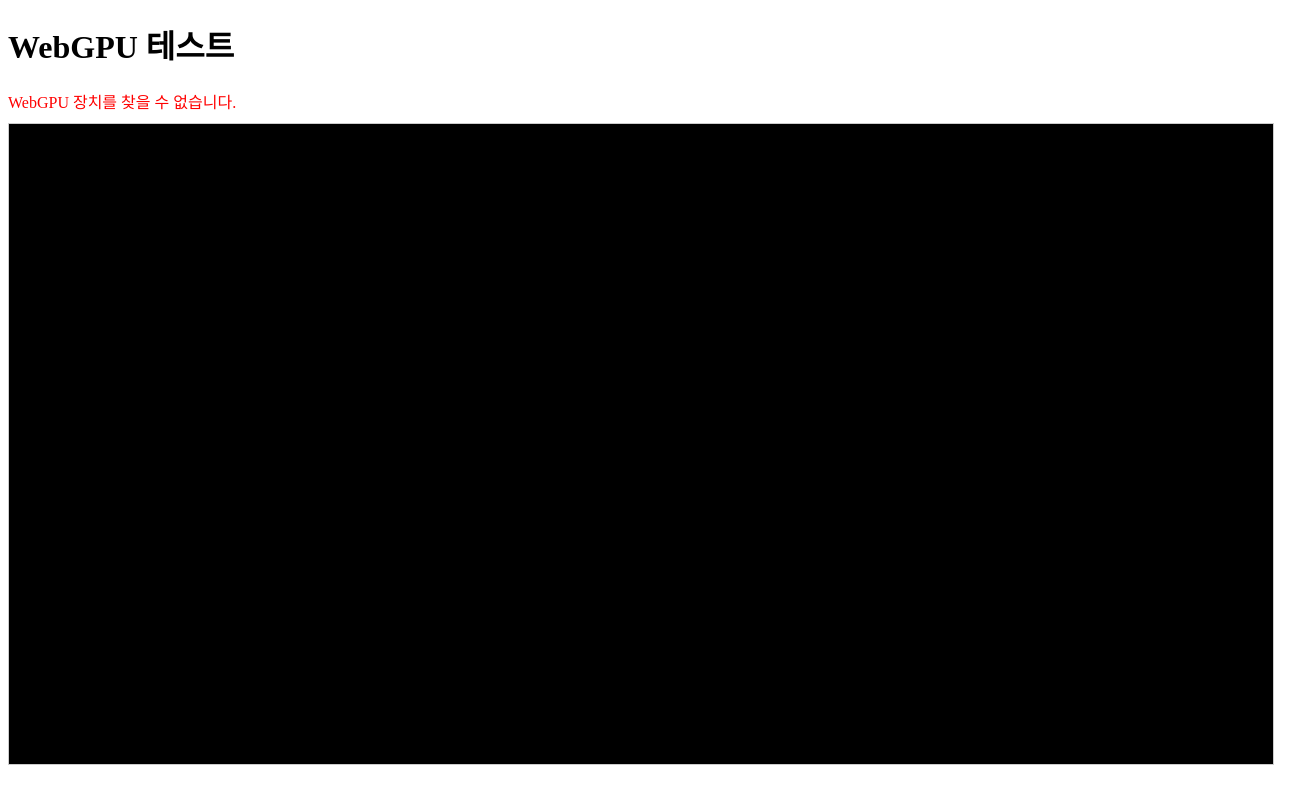
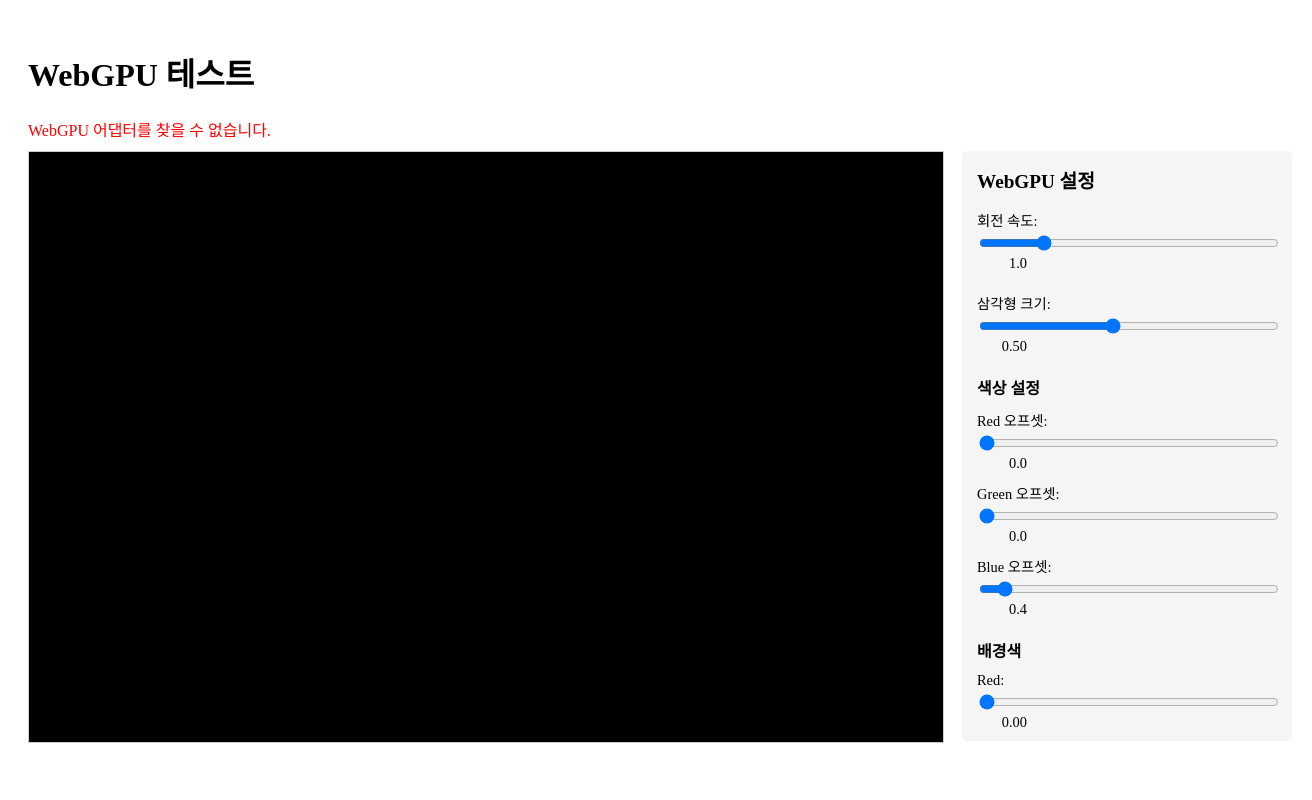
Before and after one commit to Junsang-Mun/mod1, a SvelteKit app: page /seongyle in a window 1280 px wide. Shown: the whole page, 1312 px wide, since content can reach past the window. Built offline with nearby package versions, Linux system fonts and the light colour scheme.

Commit message:
feat: GUI 추가

```diff
--- a/src/routes/seongyle/+page.svelte
+++ b/src/routes/seongyle/+page.svelte
@@ -9,30 +9,63 @@
   let pipeline
   let animationFrameId
   let timeUniformBuffer
+  let configBuffer
+
+  // GUI 설정값
+  let rotationSpeed = 1.0
+  let triangleSize = 0.5
+  let redOffset = 0.0
+  let greenOffset = 0.0
+  let blueOffset = 0.42
+  let backgroundColor = { r: 0, g: 0, b: 0, a: 1 }
+
+  // 설정값 구조체
+  const configBufferSize = 64 // 최소 48바이트 (12개의 float32) 필요, 여유있게 64로 설정
 
   async function initWebGPU() {
+    if (!navigator.gpu) {
+      errorMessage = 'WebGPU를 지원하지 않는 브라우저입니다.'
+      return
+    }
+
+    try {
       const adapter = await navigator.gpu?.requestAdapter()
-    device = await adapter?.requestDevice()
+      if (!adapter) {
+        errorMessage = 'WebGPU 어댑터를 찾을 수 없습니다.'
+        return
+      }
+
+      device = await adapter.requestDevice()
       if (!device) {
         errorMessage = 'WebGPU 장치를 찾을 수 없습니다.'
         return
       }
+
       const canvas = canvasElement
       context = canvas.getContext('webgpu')
       if (!context) {
         errorMessage = 'WebGPU 컨텍스트를 찾을 수 없습니다.'
         return
       }
+
       const presentationFormat = navigator.gpu.getPreferredCanvasFormat()
       context.configure({
         device,
         format: presentationFormat,
+        alphaMode: 'opaque'
       })
 
       timeUniformBuffer = device.createBuffer({
         size: 4, // float32 size
         usage: GPUBufferUsage.UNIFORM | GPUBufferUsage.COPY_DST,
       })
+
+      configBuffer = device.createBuffer({
+        size: configBufferSize,
+        usage: GPUBufferUsage.UNIFORM | GPUBufferUsage.COPY_DST,
+      })
+
+      updateConfigBuffer()
 
       const shaderModule = createShaderModule(device, {
         label: 'draw rotating triangle',
@@ -42,14 +75,31 @@
           }
           @group(0) @binding(0) var<uniform> timeUniform: TimeUniform;
 
+          struct Config {
+            triangleSize: f32,
+            rotationSpeed: f32,
+            redOffset: f32,
+            greenOffset: f32,
+            blueOffset: f32,
+            padding1: f32,
+            padding2: f32,
+            padding3: f32,
+            padding4: f32,
+            padding5: f32,
+            padding6: f32,
+            padding7: f32,
+          }
+          @group(0) @binding(1) var<uniform> config: Config;
+
           @vertex fn vs(
             @builtin(vertex_index) vertexIndex : u32
           ) -> @builtin(position) vec4f {
-          let angle = timeUniform.time;
+            let angle = timeUniform.time * config.rotationSpeed;
+            let size = config.triangleSize;
             let pos = array(
-            vec2f(0.0, 0.5),    // top
-            vec2f(-0.5, -0.5),  // bottom left
-            vec2f(0.5, -0.5)    // bottom right
+              vec2f(0.0, size),       // top
+              vec2f(-size, -size),    // bottom left
+              vec2f(size, -size)      // bottom right
             );
 
             // 회전 행렬 적용
@@ -62,9 +112,9 @@
           }
 
           @fragment fn fs() -> @location(0) vec4f {
-          let r = sin(timeUniform.time);
-          let g = cos(timeUniform.time);
-          let b = sin(timeUniform.time + 0.42);
+            let r = sin(timeUniform.time + config.redOffset);
+            let g = cos(timeUniform.time + config.greenOffset);
+            let b = sin(timeUniform.time + config.blueOffset);
             // 각 색상 값이 0보다 크도록 조정 (0.2~1.0 범위)
             let adjustedR = r * 0.4 + 0.6; // sin 값을 0.2~1.0 범위로 변환
             let adjustedG = g * 0.4 + 0.6; // cos 값을 0.2~1.0 범위로 변환
@@ -87,16 +137,44 @@
           targets: [{ format: presentationFormat }],
         },
       })
+
+      console.log('WebGPU 초기화 완료')
+      return true
+    } catch (e) {
+      console.error('WebGPU 초기화 오류:', e)
+      errorMessage = 'WebGPU 초기화 중 오류가 발생했습니다. 다시 시도해주세요.'
+      return false
+    }
+  }
+
+  function updateConfigBuffer() {
+    if (!device || !configBuffer) return
+
+    const configArray = new Float32Array([
+      triangleSize,
+      rotationSpeed,
+      redOffset,
+      greenOffset,
+      blueOffset,
+      0, 0, 0, 0, 0, 0, 0 // padding (7개)
+    ])
+
+    device.queue.writeBuffer(configBuffer, 0, configArray)
   }
 
   function render(timestamp = 0) {
+    if (!device || !context || !pipeline || !timeUniformBuffer || !configBuffer) {
+      console.error('WebGPU resources not initialized')
+      return
+    }
+
     const time = timestamp * 0.001 // 밀리초를 초로 변환
     device.queue.writeBuffer(timeUniformBuffer, 0, new Float32Array([time]))
 
     const renderPassDescriptor = {
       label: 'canvas render pass',
       colorAttachments: [{
-        clearValue: { r: 0, g: 0, b: 0, a: 1 },
+        clearValue: backgroundColor,
         loadOp: 'clear',
         storeOp: 'store',
         view: context.getCurrentTexture().createView(),
@@ -113,6 +191,10 @@
           binding: 0,
           resource: { buffer: timeUniformBuffer },
         },
+        {
+          binding: 1,
+          resource: { buffer: configBuffer },
+        },
       ],
     }))
     pass.draw(3) // 3개의 정점만 그리도록 수정
@@ -122,14 +204,48 @@
     animationFrameId = requestAnimationFrame(render)
   }
 
+  function handleConfigChange() {
+    updateConfigBuffer()
+  }
+
+  function updateCanvasSize() {
+    if (canvasElement && context) {
+      // 화면 크기에 맞게 캔버스 크기 조정
+      const devicePixelRatio = window.devicePixelRatio || 1
+      const displayWidth = Math.floor(canvasElement.clientWidth * devicePixelRatio)
+      const displayHeight = Math.floor(canvasElement.clientHeight * devicePixelRatio)
+
+      if (canvasElement.width !== displayWidth || canvasElement.height !== displayHeight) {
+        canvasElement.width = displayWidth
+        canvasElement.height = displayHeight
+        context.configure({
+          device,
+          format: navigator.gpu.getPreferredCanvasFormat(),
+          alphaMode: 'opaque'
+        })
+      }
+    }
+  }
+
   onMount(async () => {
-    await initWebGPU()
+    const success = await initWebGPU()
+    if (success && device && context) {
+      updateCanvasSize()
+      updateConfigBuffer()
       render()
+
+      // 창 크기 변경 시 캔버스 크기 조정
+      window.addEventListener('resize', () => {
+        updateCanvasSize()
+      })
+    }
 
     return () => {
       if (animationFrameId) {
         cancelAnimationFrame(animationFrameId)
       }
+      // 이벤트 리스너 제거
+      window.removeEventListener('resize', updateCanvasSize)
     }
   })
 </script>
@@ -141,17 +257,153 @@
     <p class="error">{errorMessage}</p>
   {/if}
 
+  <div class="layout">
+    <div class="canvas-container">
       <canvas
         bind:this={canvasElement}
+        width="800"
+        height="600"
       />
+    </div>
+
+    <div class="controls">
+      <h2>WebGPU 설정</h2>
+
+      <div class="control-group">
+        <label>
+          회전 속도:
+          <input
+            type="range"
+            min="0"
+            max="5"
+            step="0.1"
+            bind:value={rotationSpeed}
+            on:input={handleConfigChange}
+          />
+          <span class="value">{rotationSpeed.toFixed(1)}</span>
+        </label>
+      </div>
+
+      <div class="control-group">
+        <label>
+          삼각형 크기:
+          <input
+            type="range"
+            min="0.1"
+            max="1"
+            step="0.05"
+            bind:value={triangleSize}
+            on:input={handleConfigChange}
+          />
+          <span class="value">{triangleSize.toFixed(2)}</span>
+        </label>
+      </div>
+
+      <div class="control-group">
+        <h3>색상 설정</h3>
+
+        <label>
+          Red 오프셋:
+          <input
+            type="range"
+            min="0"
+            max="6.28"
+            step="0.1"
+            bind:value={redOffset}
+            on:input={handleConfigChange}
+          />
+          <span class="value">{redOffset.toFixed(1)}</span>
+        </label>
+
+        <label>
+          Green 오프셋:
+          <input
+            type="range"
+            min="0"
+            max="6.28"
+            step="0.1"
+            bind:value={greenOffset}
+            on:input={handleConfigChange}
+          />
+          <span class="value">{greenOffset.toFixed(1)}</span>
+        </label>
+
+        <label>
+          Blue 오프셋:
+          <input
+            type="range"
+            min="0"
+            max="6.28"
+            step="0.1"
+            bind:value={blueOffset}
+            on:input={handleConfigChange}
+          />
+          <span class="value">{blueOffset.toFixed(1)}</span>
+        </label>
+      </div>
+
+      <div class="control-group">
+        <h3>배경색</h3>
+        <label>
+          Red:
+          <input
+            type="range"
+            min="0"
+            max="1"
+            step="0.01"
+            bind:value={backgroundColor.r}
+            on:input={handleConfigChange}
+          />
+          <span class="value">{backgroundColor.r.toFixed(2)}</span>
+        </label>
+
+        <label>
+          Green:
+          <input
+            type="range"
+            min="0"
+            max="1"
+            step="0.01"
+            bind:value={backgroundColor.g}
+            on:input={handleConfigChange}
+          />
+          <span class="value">{backgroundColor.g.toFixed(2)}</span>
+        </label>
+
+        <label>
+          Blue:
+          <input
+            type="range"
+            min="0"
+            max="1"
+            step="0.01"
+            bind:value={backgroundColor.b}
+            on:input={handleConfigChange}
+          />
+          <span class="value">{backgroundColor.b.toFixed(2)}</span>
+        </label>
+      </div>
+    </div>
+  </div>
 </div>
 
 <style>
   .container {
-    height: 80vh; /* 뷰포트 높이의 80%로 설정 */
+    height: 100%;
     width: 100%;
-    justify-content: center;
-    align-items: center;
+    padding: 20px;
+  }
+
+  .layout {
+    display: flex;
+    flex-direction: row;
+    gap: 20px;
+    height: calc(80vh - 50px);
+  }
+
+  .canvas-container {
+    flex: 1;
+    min-width: 0;
   }
 
   canvas {
@@ -161,8 +413,66 @@
     height: 100%;
   }
 
+  .controls {
+    width: 300px;
+    padding: 15px;
+    background-color: #f5f5f5;
+    border-radius: 5px;
+    max-height: 100%;
+    overflow-y: auto;
+  }
+
+  .control-group {
+    margin-bottom: 20px;
+  }
+
+  h2 {
+    margin-top: 0;
+    margin-bottom: 15px;
+    font-size: 1.2rem;
+  }
+
+  h3 {
+    margin-top: 10px;
+    margin-bottom: 10px;
+    font-size: 1rem;
+  }
+
+  label {
+    display: block;
+    margin-bottom: 10px;
+    font-size: 0.9rem;
+  }
+
+  input[type="range"] {
+    width: 100%;
+    margin-top: 5px;
+  }
+
+  .value {
+    display: inline-block;
+    min-width: 40px;
+    text-align: right;
+    margin-left: 10px;
+  }
+
   .error {
     color: red;
     margin: 10px 0;
   }
+
+  @media (max-width: 768px) {
+    .layout {
+      flex-direction: column;
+      height: auto;
+    }
+
+    .canvas-container {
+      height: 50vh;
+    }
+
+    .controls {
+      width: 100%;
+    }
+  }
 </style>
```
Lines whose indentation alone changed are shown as unchanged.
